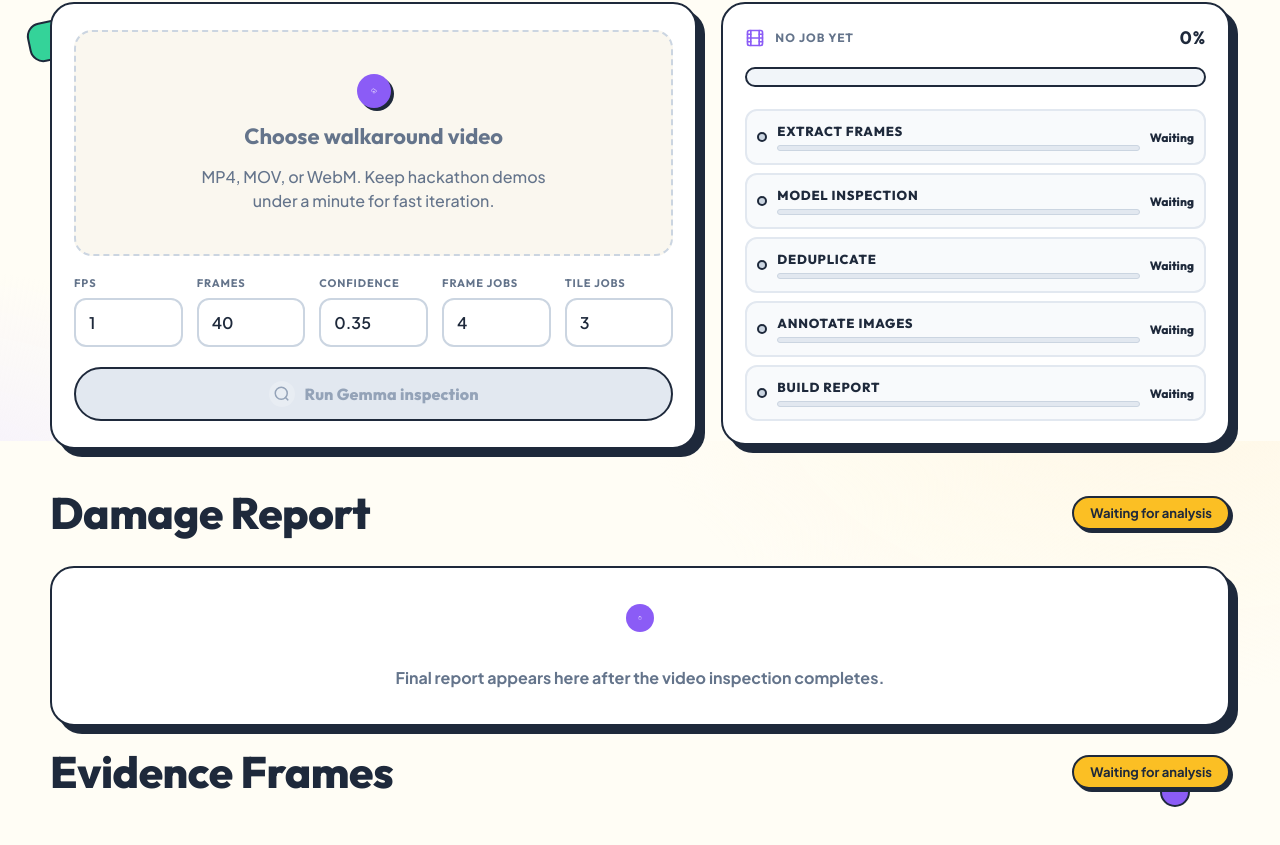
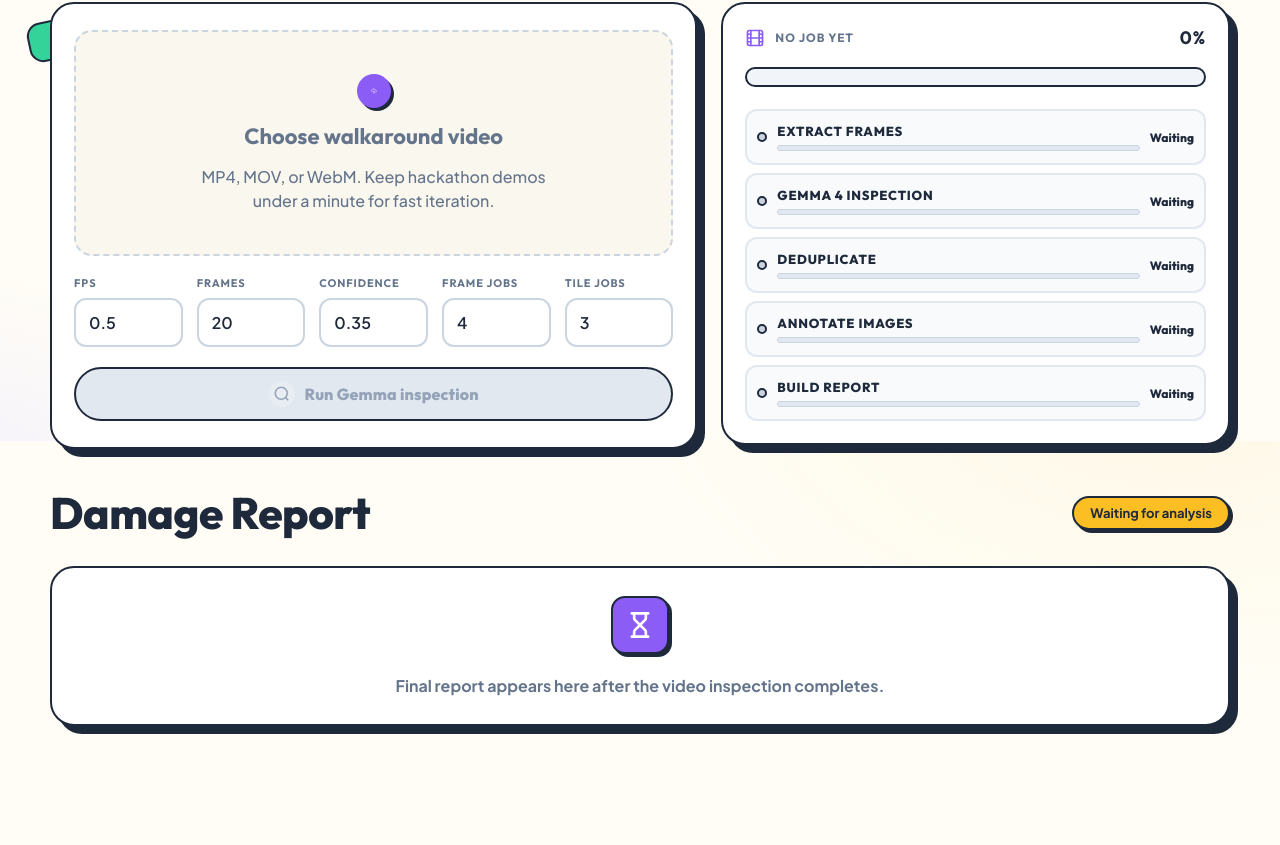
Before and after one commit to am-will/gemma-demos, a React (Vite) app in the folder car-damage/: page / in a window 1280 px wide. Shown: the part 359-1204 px from the top of the page. After the commit the page ends 1157 px from the top, so only its background shows below. Built offline with nearby package versions, Linux system fonts and the light colour scheme.

Commit message:
Tune damage report flow and frame extraction

```diff
--- a/car-damage/src/main.jsx
+++ b/car-damage/src/main.jsx
@@ -1,6 +1,6 @@
 import React, { useEffect, useMemo, useRef, useState } from "react";
 import { createRoot } from "react-dom/client";
-import { AlertTriangle, CheckCircle2, Clipboard, Copy, Film, FolderOpen, Gauge, Search, UploadCloud } from "lucide-react";
+import { AlertTriangle, CheckCircle2, Clipboard, Copy, Film, FolderOpen, Gauge, Hourglass, Search, UploadCloud } from "lucide-react";
 import "./styles.css";
 
 const api = "";
@@ -11,7 +11,7 @@ function App() {
   const [job, setJob] = useState(null);
   const [error, setError] = useState("");
   const [copied, setCopied] = useState(false);
-  const [settings, setSettings] = useState({ sampleFps: 1, maxFrames: 40, confidenceFloor: 0.35, frameConcurrency: 4, tileConcurrency: 3 });
+  const [settings, setSettings] = useState({ sampleFps: 0.5, maxFrames: 20, confidenceFloor: 0.35, frameConcurrency: 4, tileConcurrency: 3 });
   const [previewUrl, setPreviewUrl] = useState("");
   const inputRef = useRef(null);
 
@@ -205,6 +205,42 @@ function App() {
         </div>
       </section>
 
+      {complete ? (
+        <section className="results">
+          <div className="sectionTitle">
+            <h2>Evidence Frames</h2>
+            <span>{`${detections.length} selected`}</span>
+          </div>
+
+          {detections.length === 0 ? (
+            <div className="empty"><CheckCircle2 size={28} />No visible damage candidates above the confidence threshold.</div>
+          ) : null}
+
+          <div className="cards">
+            {detections.map((item, index) => (
+              <article className="card" key={`${item.frameNumber}-${item.label}-${index}`}>
+                <img src={item.imageUrl} alt={`${item.label} on ${item.location}`} />
+                <div className="cardBody">
+                  <div className="cardTop">
+                    <h3>{item.label}</h3>
+                    <span>{Math.round(item.confidence * 100)}%</span>
+                  </div>
+                  <p>{item.location} · {item.severity}</p>
+                  <p className="evidence">{item.evidence}</p>
+                  <small>{item.imageLabel || `Image ${index + 1}`} · Frame {item.frameNumber}</small>
+                </div>
+              </article>
+            ))}
+          </div>
+          <div className="resultActions">
+            <a href={`/outputs/jobs/${job.id}`} target="_blank" rel="noreferrer">
+              <FolderOpen size={16} />
+              Output folder
+            </a>
+          </div>
+        </section>
+      ) : null}
+
       <section className="report">
         <div className="sectionTitle">
           <h2>Damage Report</h2>
@@ -272,46 +308,10 @@ function App() {
           </div>
         ) : (
           <div className="reportPlaceholder">
-            <Clipboard size={28} />
+            <Hourglass size={48} strokeWidth={2.25} />
             <span>Final report appears here after the video inspection completes.</span>
           </div>
         )}
-      </section>
-
-      <section className="results">
-        <div className="sectionTitle">
-          <h2>Evidence Frames</h2>
-          <span>{complete ? `${detections.length} selected` : "Waiting for analysis"}</span>
-        </div>
-
-        {complete && detections.length === 0 ? (
-          <div className="empty"><CheckCircle2 size={28} />No visible damage candidates above the confidence threshold.</div>
-        ) : null}
-
-        <div className="cards">
-          {detections.map((item, index) => (
-            <article className="card" key={`${item.frameNumber}-${item.label}-${index}`}>
-              <img src={item.imageUrl} alt={`${item.label} on ${item.location}`} />
-              <div className="cardBody">
-                <div className="cardTop">
-                  <h3>{item.label}</h3>
-                  <span>{Math.round(item.confidence * 100)}%</span>
-                </div>
-                <p>{item.location} · {item.severity}</p>
-                <p className="evidence">{item.evidence}</p>
-                <small>{item.imageLabel || `Image ${index + 1}`} · Frame {item.frameNumber}</small>
-              </div>
-            </article>
-          ))}
-        </div>
-        {complete ? (
-          <div className="resultActions">
-            <a href={`/outputs/jobs/${job.id}`} target="_blank" rel="noreferrer">
-              <FolderOpen size={16} />
-              Output folder
-            </a>
-          </div>
-        ) : null}
       </section>
     </main>
   );
@@ -373,7 +373,7 @@ function uploadAnalysis(form, onUploadProgress) {
 function makeIdlePipeline() {
   return [
     { key: "extract", label: "Extract frames", status: "pending", detail: "Waiting for upload", progress: 0 },
-    { key: "inspect", label: "Model inspection", status: "pending", detail: "Waiting for frames", progress: 0 },
+    { key: "inspect", label: "Gemma 4 Inspection", status: "pending", detail: "Waiting for frames", progress: 0 },
     { key: "dedupe", label: "Deduplicate", status: "pending", detail: "Waiting for findings", progress: 0 },
     { key: "annotate", label: "Annotate images", status: "pending", detail: "Waiting for damage list", progress: 0 },
     { key: "report", label: "Build report", status: "pending", detail: "Waiting for annotations", progress: 0 }
--- a/car-damage/src/styles.css
+++ b/car-damage/src/styles.css
@@ -526,6 +526,17 @@ input:focus {
   to { transform: scale(1.1); }
 }
 
+@keyframes popIn {
+  from {
+    opacity: 0;
+    transform: translateY(14px) scale(0.98);
+  }
+  to {
+    opacity: 1;
+    transform: translateY(0) scale(1);
+  }
+}
+
 .summaryGrid {
   display: grid;
   grid-template-columns: repeat(3, 1fr);
@@ -638,6 +649,7 @@ input:focus {
 .results {
   position: relative;
   z-index: 1;
+  animation: popIn 360ms var(--bounce) both;
 }
 
 .sectionTitle {
@@ -680,8 +692,15 @@ h2 {
   background: var(--card);
   overflow: hidden;
   box-shadow: var(--shadow);
+  animation: popIn 380ms var(--bounce) both;
   transition: transform 240ms var(--bounce), box-shadow 240ms var(--bounce);
 }
+
+.card:nth-child(2) { animation-delay: 45ms; }
+.card:nth-child(3) { animation-delay: 90ms; }
+.card:nth-child(4) { animation-delay: 135ms; }
+.card:nth-child(5) { animation-delay: 180ms; }
+.card:nth-child(n + 6) { animation-delay: 225ms; }
 
 .card:hover {
   transform: rotate(-1deg) translateY(-4px);
@@ -802,6 +821,7 @@ h3 {
   padding: 22px;
   display: grid;
   gap: 22px;
+  animation: popIn 380ms var(--bounce) both;
 }
 
 .reportHeader {
@@ -871,6 +891,15 @@ h3 {
   border-bottom: none;
 }
 
+.reportTable tbody tr {
+  animation: popIn 300ms var(--bounce) both;
+}
+
+.reportTable tbody tr:nth-child(2) { animation-delay: 40ms; }
+.reportTable tbody tr:nth-child(3) { animation-delay: 80ms; }
+.reportTable tbody tr:nth-child(4) { animation-delay: 120ms; }
+.reportTable tbody tr:nth-child(n + 5) { animation-delay: 160ms; }
+
 .reportTable td {
   color: var(--ink);
   font-weight: 600;
@@ -908,6 +937,7 @@ h3 {
   border-radius: 16px;
   background: #111827;
   overflow: hidden;
+  animation: popIn 360ms var(--bounce) 120ms both;
 }
 
 .copyHeader {
@@ -967,10 +997,14 @@ h3 {
 }
 
 .reportPlaceholder svg {
-  padding: 12px;
-  border-radius: 9999px;
+  width: 58px;
+  height: 58px;
+  padding: 13px;
+  border: 2px solid var(--ink);
+  border-radius: 14px;
   background: var(--accent);
   color: #fff;
+  box-shadow: 3px 3px 0 0 var(--ink);
 }
 
 /* ---------- Responsive ---------- */
@@ -1035,6 +1069,10 @@ h3 {
   .primary,
   .drop,
   .downloads a,
+  .results,
+  .reportSurface,
+  .reportTable tbody tr,
+  .copyBlock,
   .processStep.active .processDot {
     transition: none !important;
     animation: none !important;
```
Also changed, not shown: 2 other files (tests, documents, lock files or other folders).
